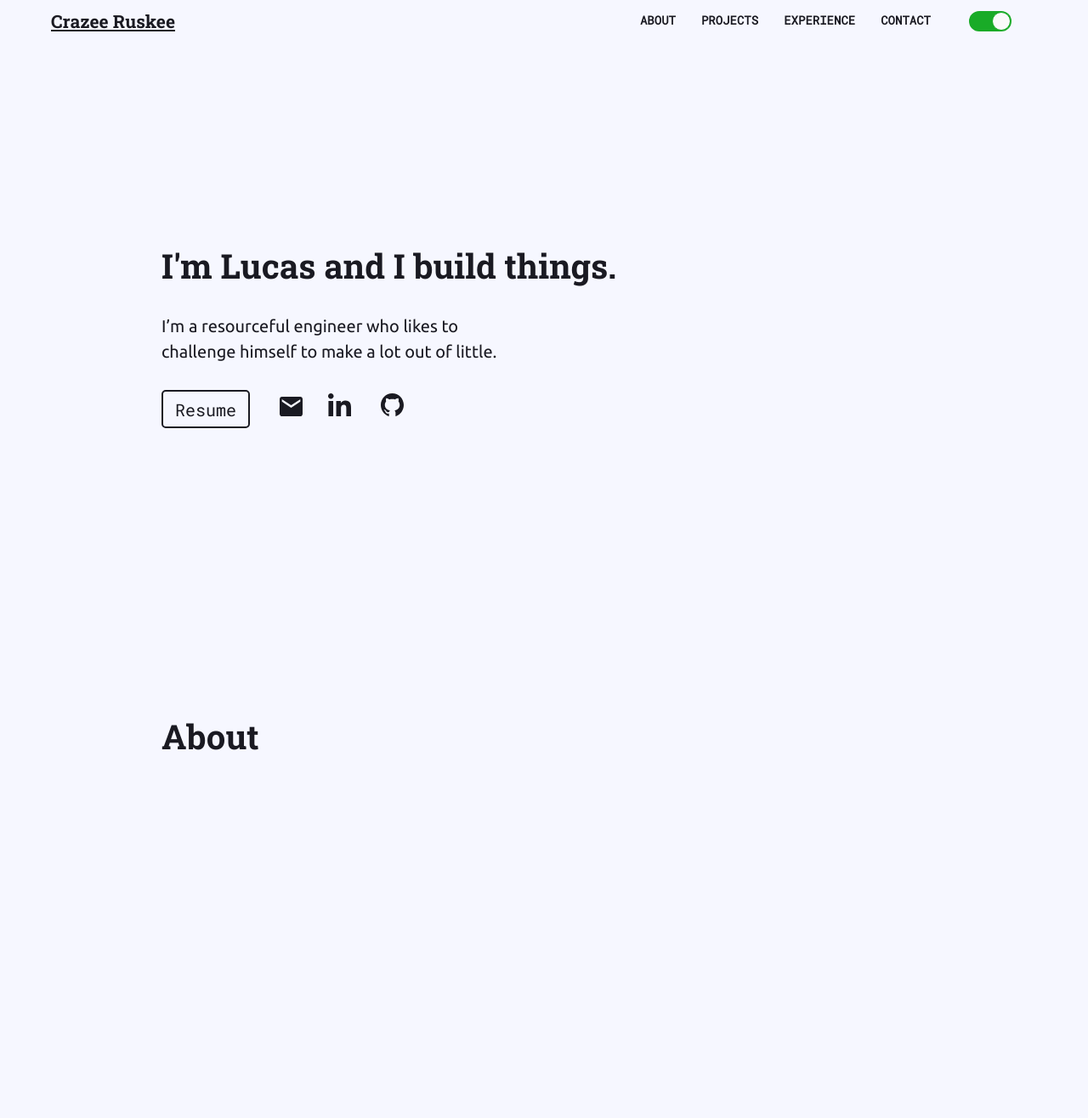
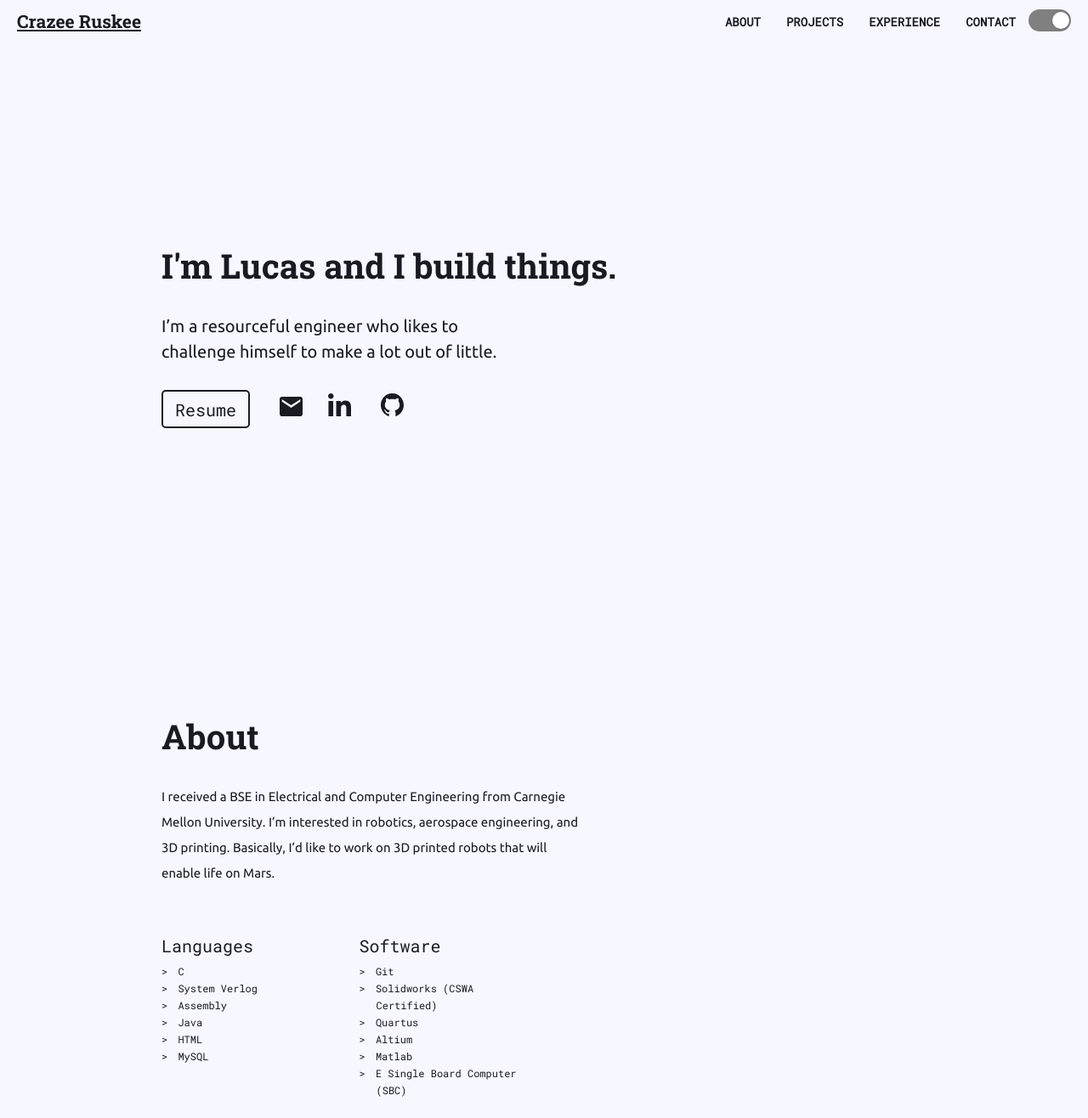
Before and after one commit to nicolemoiseyev/crazee-ruskee-site, a Gatsby site: page / in a window 1280 px wide. Shown: the top 1316 px of the page at 85% size. Built offline with nearby package versions, Linux system fonts and the light colour scheme; Gatsby itself is replaced by a stand-in of ours.

Commit message:
Style navbar and create new theme toggle

```diff
--- a/src/components/ThemeToggle.js
+++ /dev/null
@@ -1,39 +0,0 @@
-import React from "react"
-import styled from "styled-components"
-import Toggle from "react-toggle"
-import { useThemeValue } from "./context/ThemeContext"
-
-const ThemeToggle = props => {
-  const [{ theme }, dispatch] = useThemeValue()
-
-  return (
-    <StyledToggle
-      theme={theme.name}
-      checked={theme.name === "LIGHT"}
-      id="toggle-theme"
-      icons={{
-        checked: null,
-        unchecked: null,
-      }}
-      onChange={props.onChange}
-    />
-  )
-}
-
-const StyledToggle = styled(Toggle)`
-  position: relative;
-  vertical-align: middle;
-  justify-content: center;
-
-  & .react-toggle-track,
-  .react-toggle-thumb {
-    padding: 0;
-  }
-
-  & .react-toggle,
-  .react-toggle--checked {
-    background-color: #39dda7;
-  }
-`
-
-export default ThemeToggle
--- a/src/components/layout.js
+++ b/src/components/layout.js
@@ -10,7 +10,7 @@ import PropTypes from "prop-types"
 import { useStaticQuery, graphql } from "gatsby"
 import ThemeSwitcher from "./context/ThemeSwitcher"
 import styled from "styled-components"
-import NavBar from "./NavBar"
+import NavBar from "./tools/NavBar"
 import GlobalStyles from "../styles/Global"
 import "react-toggle/style.css"
 
--- a/src/components/sections/About.js
+++ b/src/components/sections/About.js
@@ -1,12 +1,31 @@
 import React from "react"
 import styled from "styled-components"
 import Icon from "../icons/Icon"
+import { skills } from "../../data"
 
 const About = () => {
+  const renderSkills = Object.keys(skills).map(skillKey => (
+    <Skills>
+      <ul>
+        <div key={skillKey}> {skillKey}</div>
+        {skills[skillKey].map(skill => (
+          <li key={skill}> {skill} </li>
+        ))}
+      </ul>
+    </Skills>
+  ))
+
   return (
     <StyledSection id="about">
       <TextWrapper>
         <h1>About</h1>
+        <Description>
+          I received a BSE in Electrical and Computer Engineering from Carnegie
+          Mellon University. I’m interested in robotics, aerospace engineering,
+          and 3D printing. Basically, I’d like to work on 3D printed robots that
+          will enable life on Mars.
+        </Description>
+        <SkillsGrid>{renderSkills}</SkillsGrid>
       </TextWrapper>
     </StyledSection>
   )
@@ -16,8 +35,50 @@ export default About
 
 const TextWrapper = styled.div``
 
+const Description = styled.div`
+  padding: 3rem 0;
+  font-size: 1.5rem;
+  line-height: 3rem;
+  max-width: 50rem;
+`
+
 const StyledSection = styled.div`
   height: 80vh;
   text-align: left;
   padding: 10rem 0 0 0;
 `
+
+const SkillsGrid = styled.div`
+  display: grid;
+  grid-template-columns: repeat(auto-fill, minmax(200px, 1fr));
+  justify-items: start;
+  justify-content: space-evenly;
+  gap: 3rem;
+  padding: 2rem 0;
+`
+
+const Skills = styled.div`
+  display: inline-block;
+  ul {
+    line-height: 2rem;
+    max-width: 30rem;
+    font-family: "Roboto Mono", monospace;
+    padding-left: 2rem;
+    list-style: none;
+  }
+
+  li {
+    font-size: 1.2rem;
+  }
+
+  div {
+    font-size: 2rem;
+    margin: 1rem 0 1rem -2rem !important;
+  }
+
+  li::before {
+    content: ">";
+    margin-left: -20px;
+    margin-right: 5px;
+  }
+`
--- a/src/components/sections/Contact.js
+++ b/src/components/sections/Contact.js
@@ -17,7 +17,7 @@ export default Contact
 const TextWrapper = styled.div``
 
 const StyledSection = styled.div`
-  height: 80vh;
+  min-height: 90vh;
   text-align: left;
   padding: 10rem 0 0 0;
 `
--- a/src/components/sections/Home.js
+++ b/src/components/sections/Home.js
@@ -5,33 +5,74 @@ import Icon from "../icons/Icon"
 
 const Home = () => {
   return (
-    <StyledHome id="home">
-      <TextWrapper>
+    <Wrapper id="home">
+      <StyledHome>
+        <Grid>
+          <Row>
+            <Left>
               <h1>I'm Lucas and I build things.</h1>
+
               <Description>
-          I’m a resourceful engineer who likes to challenge himself to make a
-          lot out of little.
+                I’m a resourceful engineer who likes to challenge himself to
+                make a lot out of little.
               </Description>
+              <div>
                 <Button> Resume </Button>
                 <IconGroup>
                   <Icon type="mail" />
                   <Icon type="linkedin" /> <Icon type="github" />
                 </IconGroup>
-      </TextWrapper>
+              </div>
+            </Left>
+          </Row>
+        </Grid>
       </StyledHome>
+    </Wrapper>
   )
 }
 
 export default Home
 
-const TextWrapper = styled.div``
+const Grid = styled.div`
+  display: grid;
+`
+
+const Left = styled.div`
+  flex: 70%;
+
+  @media screen and (max-width: 600px) {
+    flex: 100%;
+  }
+`
+const Right = styled.div`
+  flex: 30%;
+  justify: flex-end;
+
+  @media screen and (max-width: 600px) {
+    flex: 100%;
+  }
+`
+
+const Row = styled.div`
+  display: flex;
+`
+
+const Image = styled.img`
+  width: 100%;
+  max-width: 30rem;
+  margin: 2rem;
+`
 
 const StyledHome = styled.div`
+  display: block;
+  padding-bottom: 5rem;
+  width: 100%;
+`
+
+const Wrapper = styled.div`
+  display: flex;
   height: 80vh;
-  text-align: left;
   align-items: center;
-  display: flex;
-  padding-bottom: 5rem;
 `
 
 const Description = styled.div`
--- a/src/components/NavBar.js
+++ b/src/components/tools/NavBar.js
@@ -4,8 +4,8 @@ import React from "react"
 import styled from "styled-components"
 import { useSpring, animated, config } from "react-spring"
 import Brand from "./Brand"
-import { useThemeValue } from "./context/ThemeContext"
-import GlobalStyles from "../styles/Global"
+import { useThemeValue } from "../context/ThemeContext"
+import GlobalStyles from "../../styles/Global"
 import ThemeToggle from "./ThemeToggle"
 import { AnchorLink } from "gatsby-plugin-anchor-links"
 
@@ -26,9 +26,12 @@ const Navbar = props => {
 
   return (
     <>
-      <NavBar style={barAnimation}>
+      <NavBar style={barAnimation} backgroundColor={theme.background}>
+        <FlexContainerBrand>
+          <Brand />
+        </FlexContainerBrand>
+
         <FlexContainer>
-          <Brand />
           <NavLinks style={linkAnimation}>
             <AnchorLink to="/#about" stripHash>
               About
@@ -42,14 +45,8 @@ const Navbar = props => {
             <AnchorLink to="/#contact" stripHash>
               Contact
             </AnchorLink>
-            <ThemeToggle
-              onChange={() =>
-                dispatch({
-                  type: "toggleTheme",
-                })
-              }
-            ></ThemeToggle>
           </NavLinks>
+          <ThemeToggle />
         </FlexContainer>
       </NavBar>
       <GlobalStyles theme={theme} />
@@ -61,31 +58,48 @@ export default Navbar
 
 const NavBar = styled(animated.nav)`
   position: fixed;
-  width: 100%;
+  display: flex;
   top: 0;
-  left: 0;
   z-index: 1;
   font-size: 1.4rem;
+  width: 100vw;
+  background-color: ${props => props.backgroundColor};
+`
+
+const FlexContainerBrand = styled.div`
+  display: flex;
+  padding: 0 2rem;
+  justify-content: space-between;
+  align-items: center;
+  height: 5rem;
+  top: 0;
+  position: absolute;
+  left: 0;
 `
 
 const FlexContainer = styled.div`
-  max-width: 120rem;
   display: flex;
-  margin: auto;
   padding: 0 2rem;
   justify-content: space-between;
+  align-items: center;
   height: 5rem;
+  top: 0;
+  position: absolute;
+  right: 0;
+
+  & div {
+    display: inline-block;
+  }
 `
 
 const NavLinks = styled(animated.ul)`
   justify-self: end;
   list-style-type: none;
-  margin: auto 0;
 
   & a {
     text-transform: uppercase;
     font-weight: 600;
-    border-bottom: 1px solid transparent;
+    border-bottom: 2px solid transparent;
     margin: 0 1.5rem;
     transition: all 300ms linear 0s;
     text-decoration: none;
@@ -100,8 +114,4 @@ const NavLinks = styled(animated.ul)`
       display: none;
     }
   }
-
-  & div {
-    margin: 0 1.5rem;
-  }
 `
--- a/src/components/tools/ProjectCard.js
+++ b/src/components/tools/ProjectCard.js
@@ -5,17 +5,62 @@ import { useThemeValue } from "../context/ThemeContext"
 const ProjectCard = props => {
   const [{ theme }, dispatch] = useThemeValue()
 
-  return <Card borderColor={theme.text}>{props.title}</Card>
+  return (
+    <CardWrapper>
+      <Card>
+        <Title>{props.title}</Title>
+        <CardContent borderColor={theme.text}> Hello</CardContent>
+      </Card>
+    </CardWrapper>
+  )
 }
 
+// Helper function to convert pixels to rems (remy)
+const remy = px => `${px / 16}rem`
+
+const Title = styled.h2`
+  font-size: 2rem;
+  margin-bottom: 1rem;
+`
+
 const Card = styled.div`
-  border-radius: 5px;
-  border: 2px solid ${props => props.borderColor};
-  display: inline-block;
-  padding: 2rem;
-  min-height: 200px;
-  min-width: 300px;
-  margin-right: 2rem;
+  position: relative;
+  width: 100%;
+  max-width: 400px;
+  min-height: 260px;
   margin-bottom: 2rem;
 `
+
+const CardContent = styled.div`
+  perspective: 1000px;
+  transition: all 0.25s ease-in-out;
+  border: 2px solid ${props => props.borderColor};
+  width: 100%;
+  height: 100%;
+  padding: 2rem;
+  cursor: pointer;
+
+  &:focus,
+  &:hover {
+    box-shadow: 0 0 ${remy(40)} ${props => props.borderColor + "20"};
+  }
+
+  &.flipped {
+    & > div:first-of-type {
+      // frontside of the card
+      transform: perspective(1000px) rotateY(-180deg);
+    }
+
+    & > div:last-of-type {
+      // backside of the card
+      transform: perspective(1000px) rotateY(0deg);
+    }
+  }
+`
+
+const CardWrapper = styled.div`
+  display: flex;
+  justify-content: center;
+`
+
 export default ProjectCard
--- /dev/null
+++ b/src/components/tools/ThemeToggle.js
@@ -0,0 +1,66 @@
+import React, { useState } from "react"
+import styled from "styled-components"
+import { useThemeValue } from "../context/ThemeContext"
+
+const ThemeToggle = props => {
+  const [{ theme }, dispatch] = useThemeValue()
+
+  const toggleTheme = () =>
+    dispatch({
+      type: "toggleTheme",
+    })
+
+  return (
+    <StyledToggle checked={theme.name === "LIGHT"}>
+      <input id={`react-switch-new`} type="checkbox" onChange={toggleTheme} />
+      <label htmlFor={`react-switch-new`}>
+        <span />
+      </label>
+    </StyledToggle>
+  )
+}
+
+const StyledToggle = styled.div`
+  display: flex;
+
+  & input {
+    height: 0;
+    width: 0;
+    visibility: hidden;
+  }
+
+  & label {
+    margin: 0;
+    display: inline-block;
+    align-items: center;
+    cursor: pointer;
+    width: 50px;
+    height: 26px;
+    background-color: grey;
+    border-radius: 100px;
+    position: relative;
+    transition: background-color 0.2s;
+
+    & span {
+      content: "";
+      position: absolute;
+      top: 3px;
+      width: 20px;
+      height: 20px;
+      border-radius: 20px;
+      transition: 0.2s;
+      background: #fff;
+      box-shadow: 0 0 2px 0 rgba(10, 10, 10, 0.29);
+      &:active {
+        width: 30px;
+      }
+
+      left: ${props =>
+        props.checked
+          ? "calc(100% - 2px); transform: translateX(-100%)"
+          : "2px"};
+    }
+  }
+`
+
+export default ThemeToggle
--- /dev/null
+++ b/src/data.js
@@ -0,0 +1,23 @@
+export const projects = [
+  { title: "MiGroBox", shortDescription: "" },
+  {
+    title: "A Peasant's Tale",
+    shortDescription:
+      "A 2D action RPG made in Java, made completely from scratch with no third party code/libraries.",
+  },
+  { title: "MiGroBox", shortDescription: "" },
+  { title: "MiGroBox", shortDescription: "" },
+  { title: "MiGroBox", shortDescription: "" },
+]
+
+export const skills = {
+  Languages: ["C", "System Verlog", "Assembly", "Java", "HTML", "MySQL"],
+  Software: [
+    "Git",
+    "Solidworks (CSWA Certified)",
+    "Quartus",
+    "Altium",
+    "Matlab",
+    "E Single Board Computer (SBC)",
+  ],
+}
```
Also changed, not shown: src/components/sections/Projects.js (+14 -3 lines), src/components/tools/Brand.js (renamed from src/components/Brand.js), src/components/tools/Footer.js (added), src/images/A_Peasants_Tale.jpg (added), src/images/A_Peasants_Tale_B.jpg (added), src/images/HomeWrecker.jpg (added), src/images/Pixel_Man.jpg (added), src/images/main.jpg (added). Lines whose indentation alone changed are shown as unchanged.
